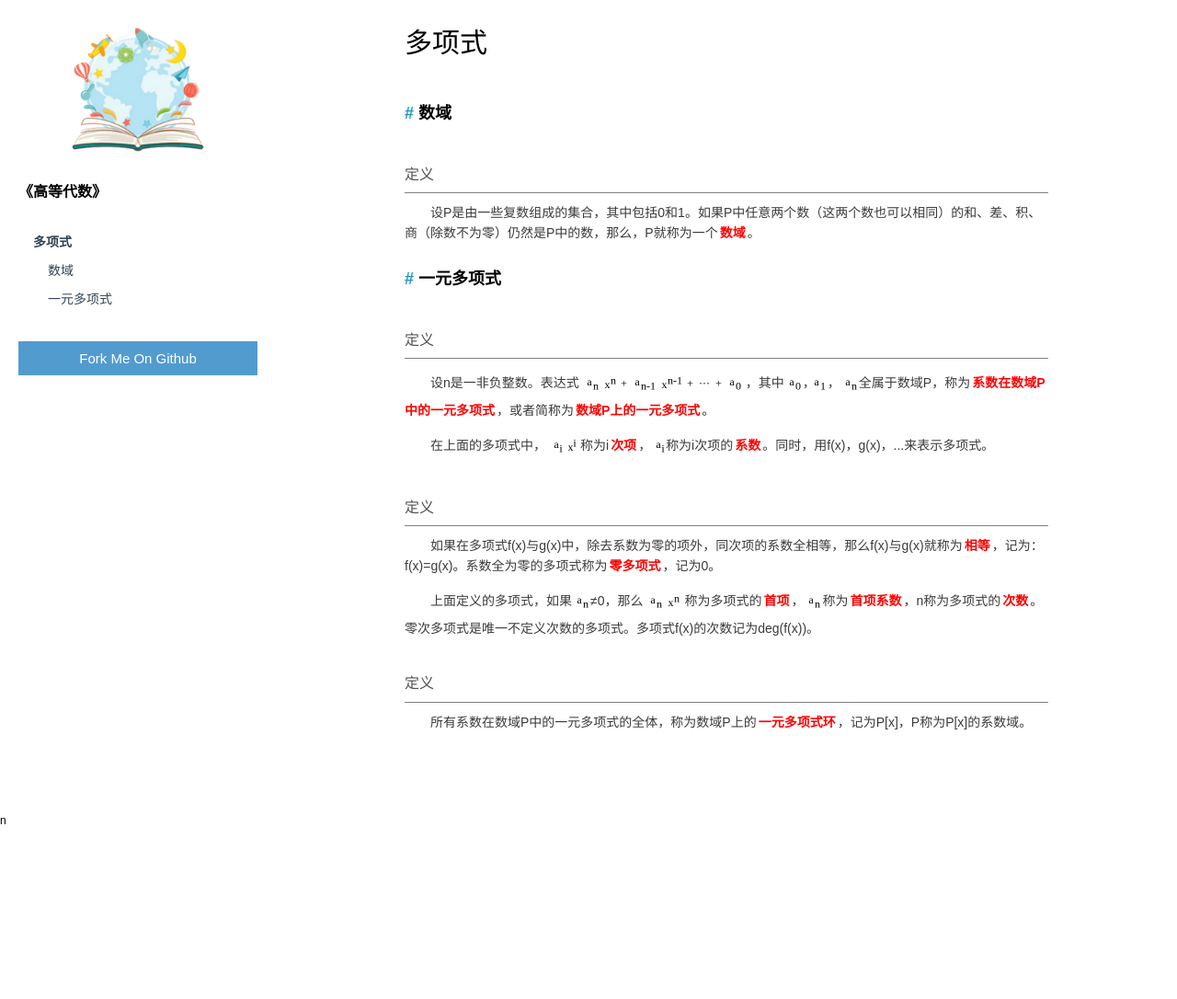
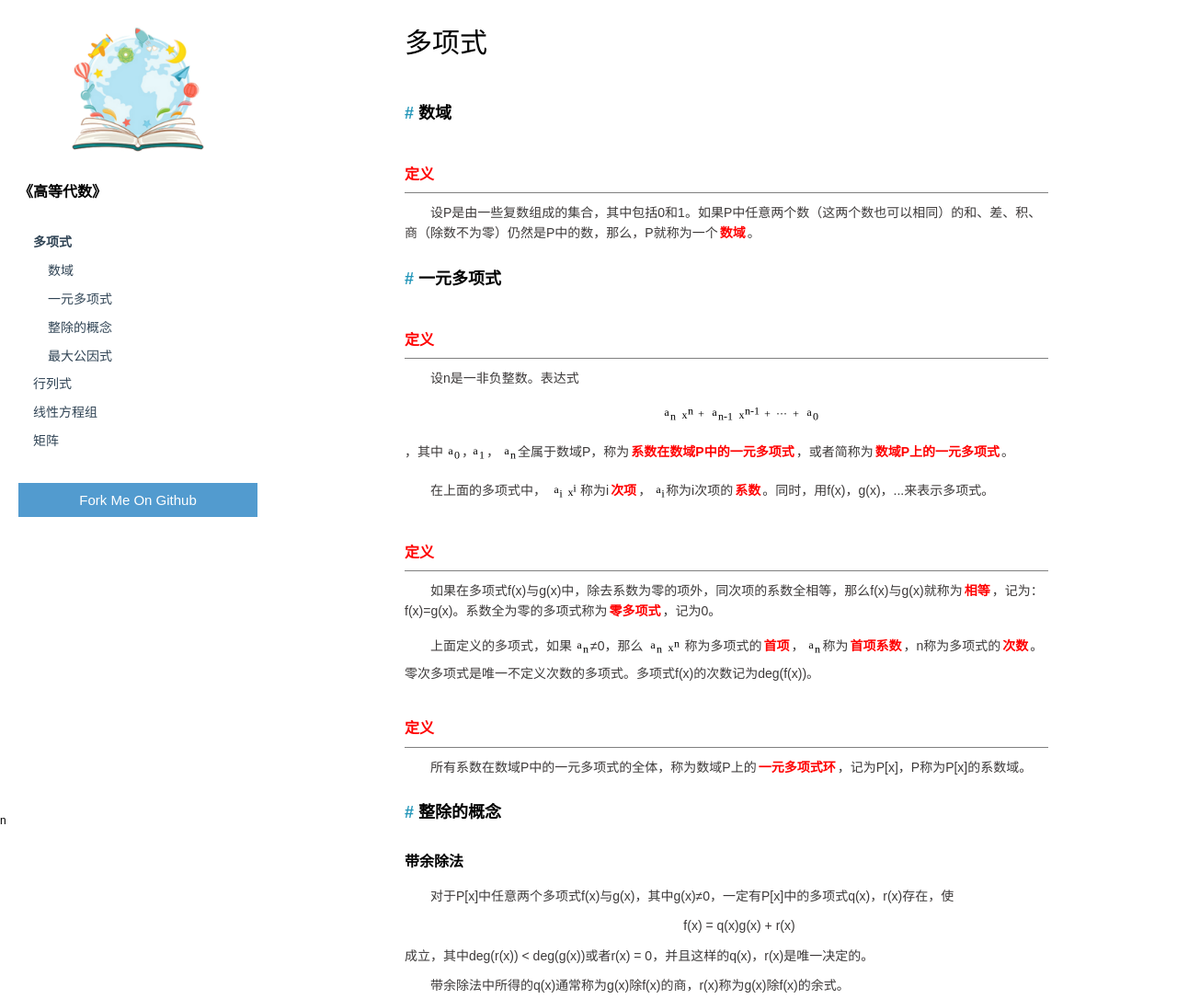
Before and after one commit to knowpedia/Higher-Algebra, a website built with webpack: page index.html in a window 1280 px wide. Shown: the top 1086 px of the page at 92% size. Before the commit the page ends 826 px from the top, so only its background shows below. Built offline with Linux system fonts and the light colour scheme.

Commit message:
新增一些零碎的定义

```diff
--- a/index.html
+++ b/index.html
@@ -15,7 +15,7 @@
     <div id="root"></div>
 
     <!-- 打包文件 -->
-    <script src="./dist/main@v0.2.1.js"></script>
+    <script src="./dist/main@v0.2.2.js"></script>
 
 </body>
 
--- a/package.json
+++ b/package.json
@@ -1,6 +1,6 @@
 {
   "name": "higher-algebra",
-  "version": "0.2.1",
+  "version": "0.2.2",
   "description": "高等代数，包括行列式和矩阵、线性方程组、线性空间和线性变换、欧几里得空间、双线性函数与辛空间等代数基础知识。",
   "scripts": {
     "start": "npm install && npm run dev",
--- a/src/style/doc.css
+++ b/src/style/doc.css
@@ -33,8 +33,8 @@
     border-bottom: 1px solid gray;
     padding: .1rem 0;
     margin-top: .3rem;
-    color: rgb(83, 81, 81);
-    font-weight: 400;
+    font-weight: 800;
+    color: red;
 }
 
 .doc-view>h3 {
@@ -117,7 +117,6 @@
 }
 
 .doc-view>ul li {
-    list-style-type: disc;
     line-height: 2em;
     font-size: .13rem;
     color: #000000;
--- a/src/style/style.css
+++ b/src/style/style.css
@@ -5,3 +5,10 @@ html {
 body {
     font-size: .16rem;
 }
+
+/* 补充样式 */
+.center-line{
+    text-align: center;
+    margin: 10px 0;
+    display: block;
+}
```
Also changed, not shown: dist/main@v0.2.1-bundle1.js (deleted), dist/main@v0.2.1-bundle2.js (deleted), dist/main@v0.2.1-bundle3.js (deleted), dist/main@v0.2.1-bundle4.js (deleted), dist/main@v0.2.1.js (deleted), dist/main@v0.2.2-bundle1.js (added), dist/main@v0.2.2-bundle2.js (added), dist/main@v0.2.2-bundle3.js (added), dist/main@v0.2.2-bundle4.js (added), dist/main@v0.2.2.js (added), 5 other files.
